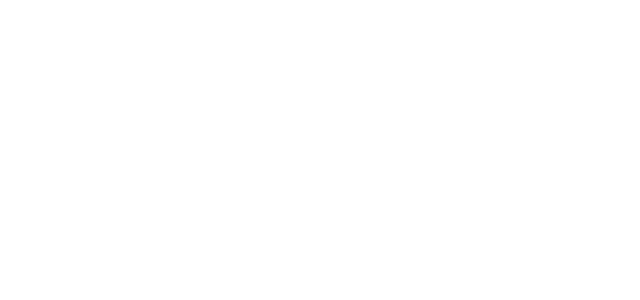
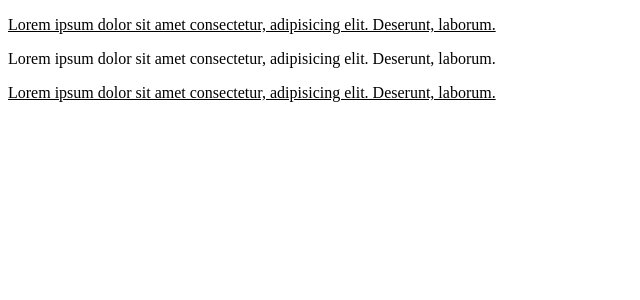
Before and after one commit to ConxiCR/Angular_directivas, an Angular app: page / in a window 1280 px wide. Shown: the top 300 px of the page, without its empty margins (0-640 px from the left). Built offline with nearby package versions, Linux system fonts and the light colour scheme.

Commit message:
directiva subrayado
Signed-off-by: ConxiCr <conxicr@hotmail.com>

```diff
--- a/src/app/app.component.html
+++ b/src/app/app.component.html
@@ -32,3 +32,6 @@
 -->
 <!--<app-bucles></app-bucles>-->
 <!--<app-switch></app-switch>-->
+<p subrayado>Lorem ipsum dolor sit amet consectetur, adipisicing elit. Deserunt, laborum.</p>
+<p>Lorem ipsum dolor sit amet consectetur, adipisicing elit. Deserunt, laborum.</p>
+<p subrayado>Lorem ipsum dolor sit amet consectetur, adipisicing elit. Deserunt, laborum.</p>
--- a/src/app/directivas/subrayado.directive.ts
+++ b/src/app/directivas/subrayado.directive.ts
@@ -1,10 +1,16 @@
-import { Directive } from '@angular/core';
+import { Directive, ElementRef } from '@angular/core';
 
 @Directive({
-  selector: '[appSubrayado]'
+  selector: '[subrayado]'
 })
 export class SubrayadoDirective {
 
-  constructor() { }
+  constructor(elem: ElementRef) {
+    //console.log('Se está usando la directiva');
+    //console.log(elem);
+    //console.log(elem.nativeElement);
+    //cambiar al elemento sobre el que aplico la directiva el estilo textdecoration
+    elem.nativeElement.style.textDecoration = 'underline';
+   }
 
 }
```
